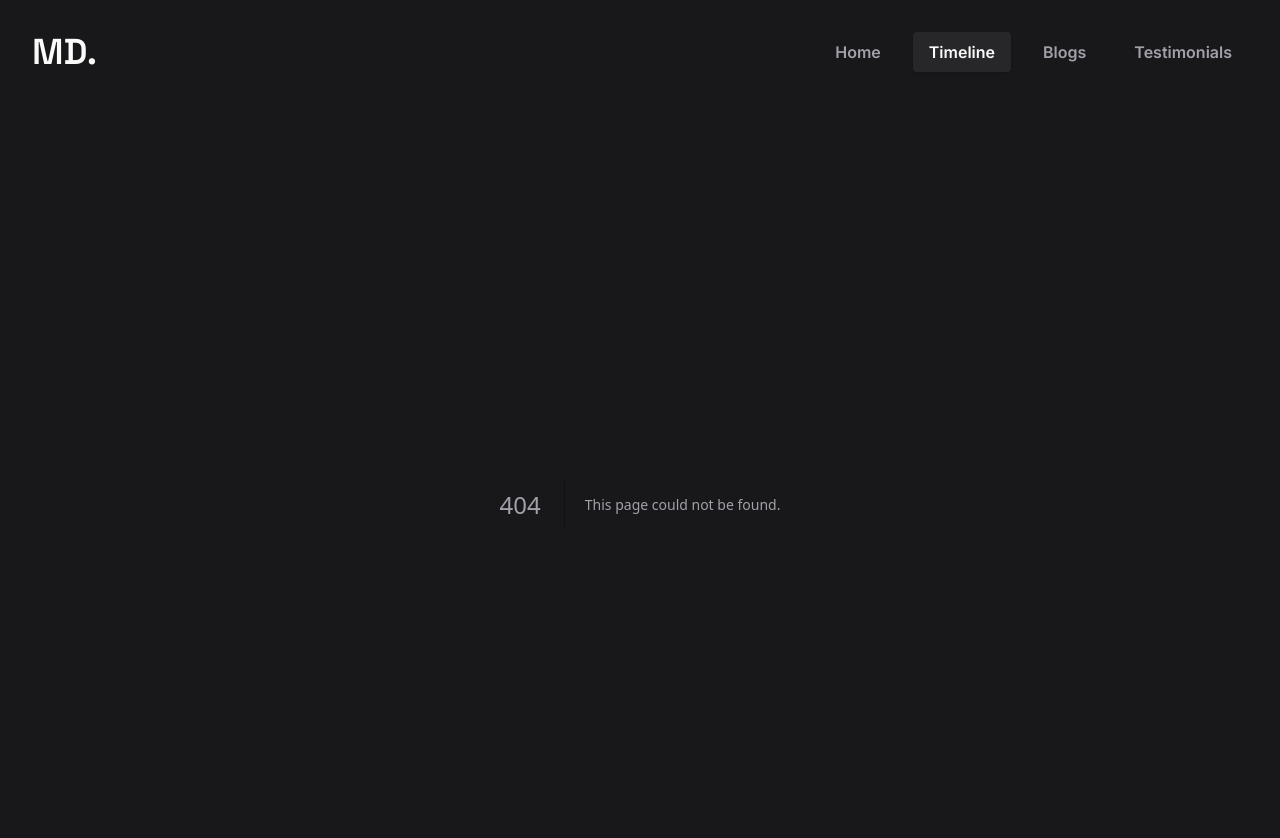
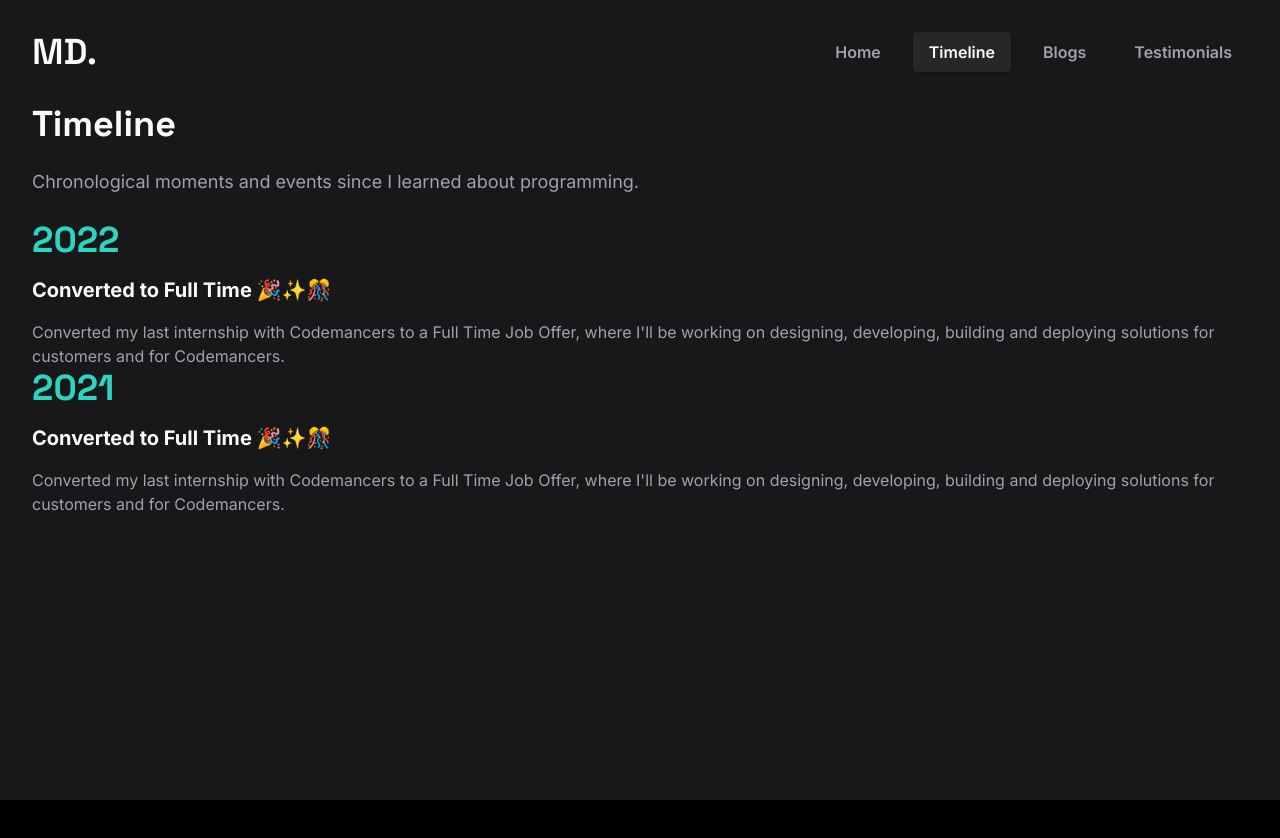
Before and after one commit to DawnMD/blog-next, a Next.js app: page /timeline in a window 1280 px wide. Before the commit this address had no page. Shown: the top 838 px of the page. After the commit the page ends 800 px from the top, so only its background shows below. Built offline with nearby package versions, Linux system fonts and the light colour scheme.

Commit message:
Feat: Add demo timeline page

```diff
--- /dev/null
+++ b/app/timeline/page.tsx
@@ -0,0 +1,40 @@
+const Timeline = () => {
+  return (
+    <div className='flex flex-col gap-6'>
+      <h1 className='text-4xl font-bold font-heading text-zinc-50'>Timeline</h1>
+      <p className='text-lg'>
+        Chronological moments and events since I learned about programming.
+      </p>
+      <div>
+        <div className='flex flex-col gap-4'>
+          <h5 className='text-4xl font-bold text-teal-400 font-heading'>
+            2022
+          </h5>
+          <h6 className='text-xl font-bold text-zinc-50'>
+            Converted to Full Time 🎉✨🎊
+          </h6>
+          <p>
+            Converted my last internship with Codemancers to a Full Time Job
+            Offer, where I'll be working on designing, developing, building and
+            deploying solutions for customers and for Codemancers.
+          </p>
+        </div>
+        <div className='flex flex-col gap-4'>
+          <h5 className='text-4xl font-bold text-teal-400 font-heading'>
+            2021
+          </h5>
+          <h6 className='text-xl font-bold text-zinc-50'>
+            Converted to Full Time 🎉✨🎊
+          </h6>
+          <p>
+            Converted my last internship with Codemancers to a Full Time Job
+            Offer, where I'll be working on designing, developing, building and
+            deploying solutions for customers and for Codemancers.
+          </p>
+        </div>
+      </div>
+    </div>
+  );
+};
+
+export default Timeline;
```
